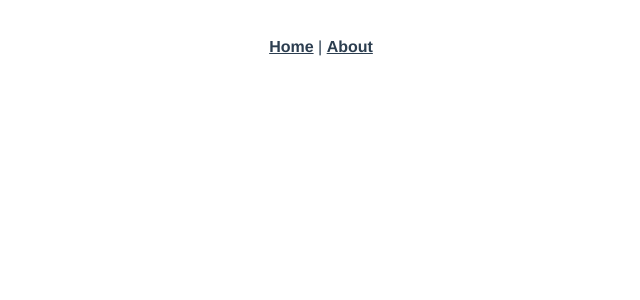
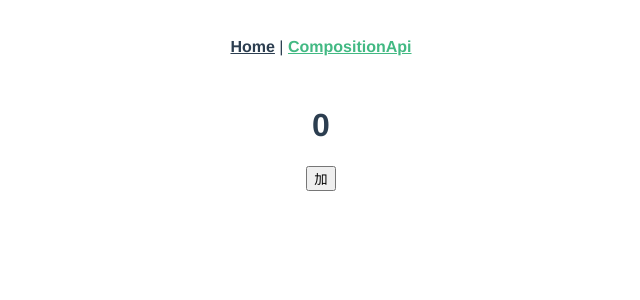
Before and after one commit to ivestszheng/xlsx-study, a Vue app: page /compositionApi in a window 1280 px wide. Shown: the top 300 px of the page, without its empty margins (319-959 px from the left). Built offline with nearby package versions, Linux system fonts and the light colour scheme.

Commit message:
build(deps): add composition-api dep

```diff
--- a/package.json
+++ b/package.json
@@ -12,6 +12,7 @@
     "test": "vue-cli-service test:unit"
   },
   "dependencies": {
+    "@vue/composition-api": "^1.4.9",
     "axios": "^0.26.1",
     "core-js": "^3.8.3",
     "vue": "^2.6.14",
@@ -45,6 +46,7 @@
     "husky": "^7.0.4",
     "jest": "^27.5.1",
     "less": "^4.1.2",
+    "less-loader": "^10.2.0",
     "lint-staged": "^12.3.5",
     "prettier": "^2.5.1",
     "ts-jest": "^27.0.4",
--- a/src/App.vue
+++ b/src/App.vue
@@ -2,7 +2,7 @@
   <div id="app">
     <nav>
       <router-link to="/">Home</router-link> |
-      <router-link to="/about">About</router-link>
+      <router-link to="/compositionApi">CompositionApi</router-link>
     </nav>
     <router-view />
   </div>
--- a/src/main.ts
+++ b/src/main.ts
@@ -1,9 +1,11 @@
 import Vue from 'vue';
+import VueCompositionAPI from '@vue/composition-api';
 import App from './App.vue';
 // eslint-disable-next-line import/extensions
 import router from './router';
 
 Vue.config.productionTip = false;
+Vue.use(VueCompositionAPI);
 
 new Vue({
   router,
--- a/src/router/index.ts
+++ b/src/router/index.ts
@@ -11,13 +11,9 @@ const routes: Array<RouteConfig> = [
     component: HomeView
   },
   {
-    path: '/about',
-    name: 'about',
-    // route level code-splitting
-    // this generates a separate chunk (about.[hash].js) for this route
-    // which is lazy-loaded when the route is visited.
-    component: () =>
-      import(/* webpackChunkName: "about" */ '@/views/AboutView.vue')
+    path: '/compositionApi',
+    name: 'compositionApi',
+    component: () => import('@/views/CompositionApi.vue')
   }
 ];
 
--- a/src/views/AboutView.vue
+++ /dev/null
@@ -1,5 +0,0 @@
-<template>
-  <div class="about">
-    <h1>This is an about page</h1>
-  </div>
-</template>
--- /dev/null
+++ b/src/views/CompositionApi.vue
@@ -0,0 +1,40 @@
+<template>
+  <div class="hello">
+    <h1>{{ state.count }}</h1>
+    <button @click="addCount">加</button>
+  </div>
+</template>
+
+<script lang="ts">
+import { reactive } from '@vue/composition-api'
+
+export default {
+  setup() {
+    const state = reactive({
+      count: 0
+    })
+    const addCount = () => {
+      state.count += 1
+    }
+    return { state, addCount }
+  }
+}
+</script>
+
+<style lang="less" scoped>
+a {
+  color: #42b983;
+}
+
+label {
+  margin: 0 0.5em;
+  font-weight: bold;
+}
+
+code {
+  background-color: #eee;
+  padding: 2px 4px;
+  border-radius: 4px;
+  color: #304455;
+}
+</style>
```
Also changed, not shown: 1 other file (tests, documents, lock files or other folders).
